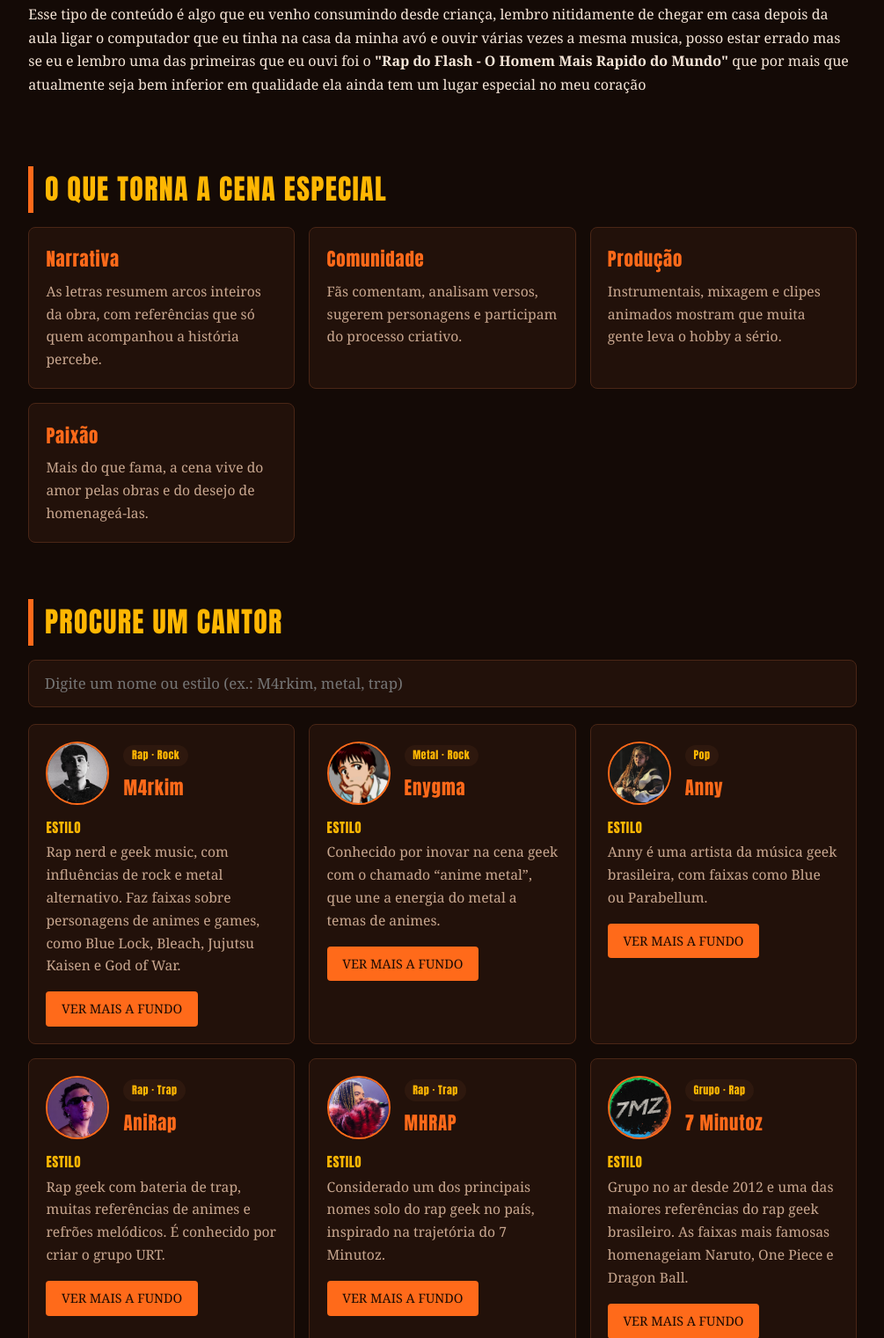
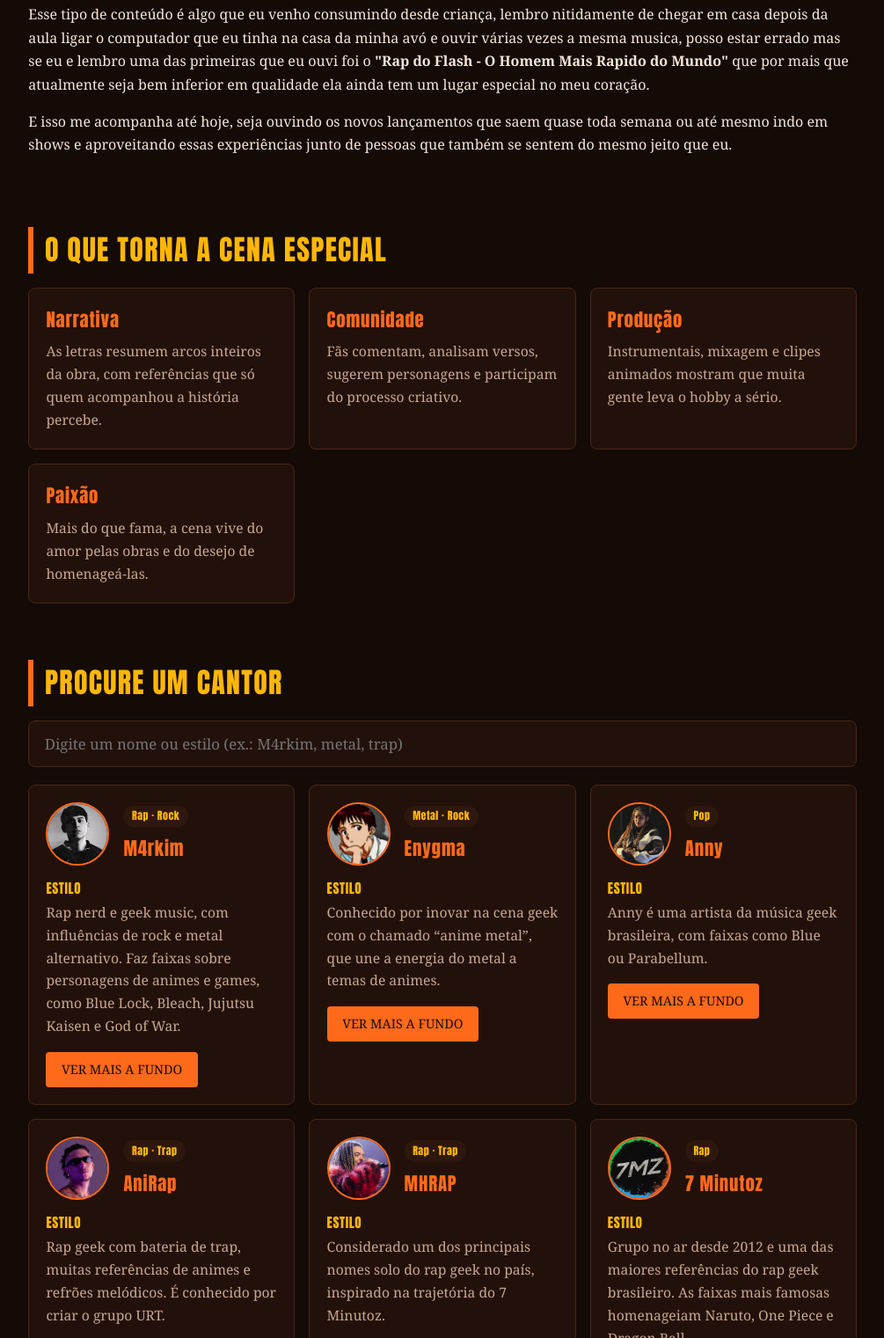
Before and after one commit to MarcosVMFe/WeekGeek, a plain HTML site: page index.html in a window 1280 px wide. Shown: the part 859-2380 px from the top of the page at 88% size, without its empty margins (137-1142 px from the left). Drawn offline with Linux system fonts and the light colour scheme.

Commit message:
Alteração da área 'porque eu gosto do geek'

```diff
--- a/index.html
+++ b/index.html
@@ -33,8 +33,8 @@
 
   <section id="o-que-e">
     <h2>Por que eu gosto da cena geek</h2>
-    <p>Esse tipo de conteúdo é algo que eu venho consumindo desde criança, lembro nitidamente de chegar em casa depois da aula ligar o computador que eu tinha na casa da minha avó e ouvir várias vezes a mesma musica, posso estar errado mas se eu e lembro uma das primeiras que eu ouvi foi o <strong>"Rap do Flash - O Homem Mais Rapido do Mundo"</strong> que por mais que atualmente seja bem inferior em qualidade ela ainda tem um lugar especial no meu coração </p>
-    <p></p>
+    <p>Esse tipo de conteúdo é algo que eu venho consumindo desde criança, lembro nitidamente de chegar em casa depois da aula ligar o computador que eu tinha na casa da minha avó e ouvir várias vezes a mesma musica, posso estar errado mas se eu e lembro uma das primeiras que eu ouvi foi o <strong>"Rap do Flash - O Homem Mais Rapido do Mundo"</strong> que por mais que atualmente seja bem inferior em qualidade ela ainda tem um lugar especial no meu coração.</p>
+    <p>E isso me acompanha até hoje, seja ouvindo os novos lançamentos que saem quase toda semana ou até mesmo indo em shows e aproveitando essas experiências junto de pessoas que também se sentem do mesmo jeito que eu.</p>
   </section>
 
   <section id="caracteristicas">
--- a/script.js
+++ b/script.js
@@ -55,7 +55,7 @@ const cantores = [
     n: "7 Minutoz",
     id: "7-minutoz",
     foto: "assets/7mz.jpg",
-    tag: "Grupo · Rap",
+    tag: "Rap",
     estilo:
       "Grupo no ar desde 2012 e uma das maiores referências do rap geek brasileiro. As faixas mais famosas homenageiam Naruto, One Piece e Dragon Ball.",
     metodo:
```
